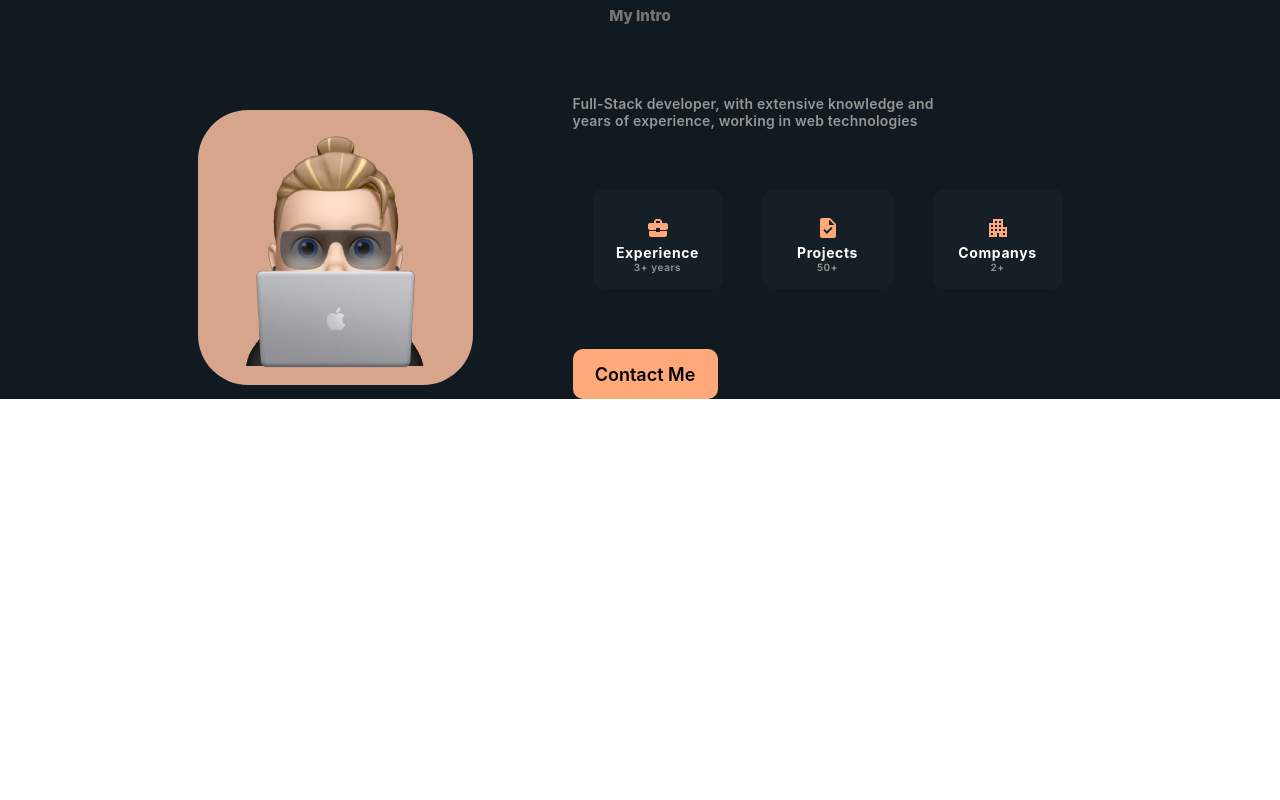
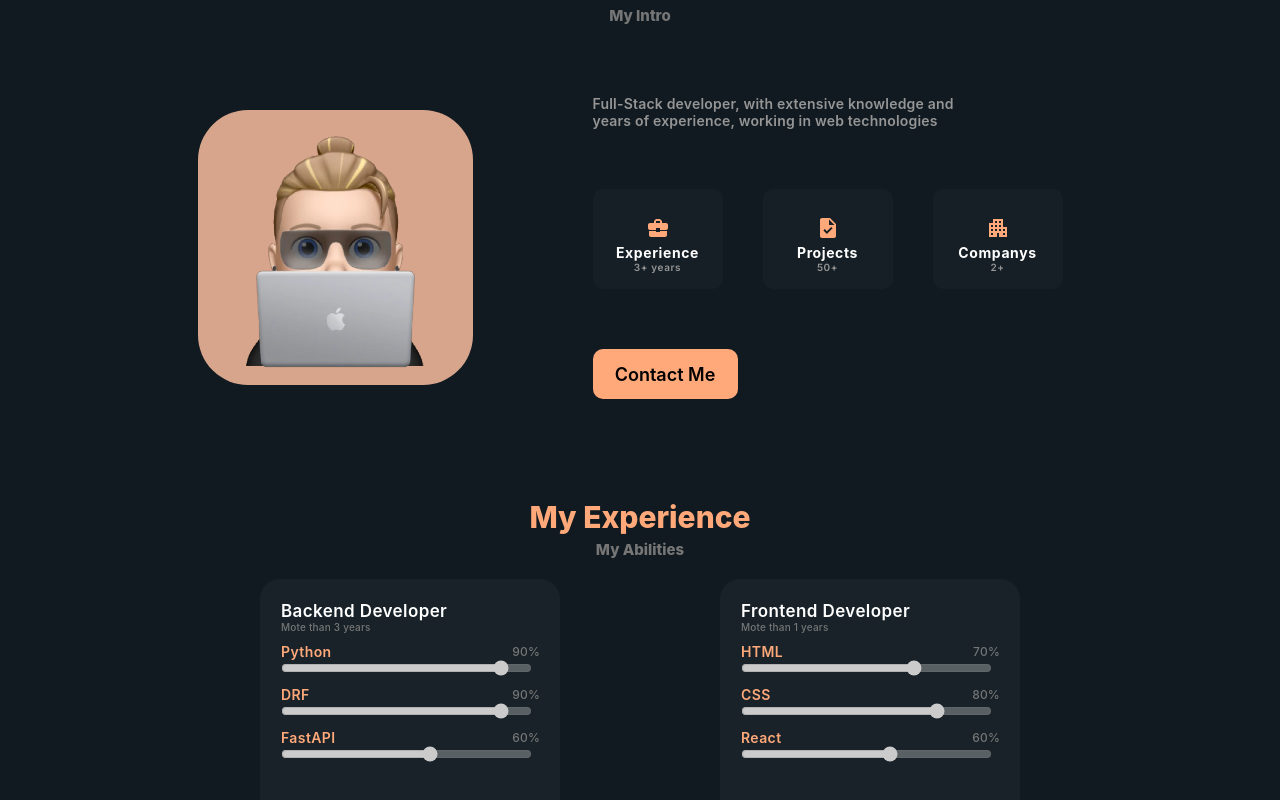
Before and after one commit to samuraii-company/AlonePersonalWebsite, a React (Create React App) app: page / in a window 1280 px wide. Shown: the part 772-1572 px from the top of the page. Before the commit the page ends 1171 px from the top, so only its background shows below. Built offline with nearby package versions, Linux system fonts and the light colour scheme.

Commit message:
add experience

```diff
--- a/package.json
+++ b/package.json
@@ -3,8 +3,6 @@
   "version": "0.1.0",
   "private": true,
   "dependencies": {
-    "@emotion/react": "^11.9.0",
-    "@emotion/styled": "^11.8.1",
     "@mui/icons-material": "^5.6.2",
     "@mui/material": "^5.6.2",
     "@testing-library/jest-dom": "^5.16.4",
--- a/src/components/About.jsx
+++ b/src/components/About.jsx
@@ -18,7 +18,7 @@ function About() {
                 <img src="images/about.webp" alt="" />
             </div>
             <div className="rigth-side">
-                <h1>Full-Stack developer,
+                <h1 className="info">Full-Stack developer,
                 with extensive knowledge and years of experience,
                 working in web technologies</h1>
                 <div className="exp-wrapper">
@@ -119,13 +119,14 @@ const Container = styled.div`
                 margin: 30px 0;
             }
 
-            h1{
+            .info{
                 font-style: normal;
                 font-weight: 600;
                 font-size: 14px;
                 letter-spacing: 0.2px;
                 color: #959595;
                 max-width: 400px;
+                margin-left: 20px;
                 @media(max-width: 470px) {
                     max-width: 350px;
                 }
@@ -177,6 +178,7 @@ const Container = styled.div`
             button{
                 margin-top: 60px;
                 max-width: 145px;
+                margin-left: 20px;
                 background:#FFA97A;
                 color: black;
                 min-width: 135px;
--- a/src/components/Hero.jsx
+++ b/src/components/Hero.jsx
@@ -33,7 +33,6 @@ const Container = styled.div`
     justify-content:center;
     align-items: center;
     flex-direction: column;
-    background: #111A20;
     .wrapper{
         .hero_text{
             display: flex;
--- /dev/null
+++ b/src/components/Stack.jsx
@@ -0,0 +1,172 @@
+import React from 'react'
+import styled from 'styled-components'
+
+
+function Stack() {
+
+    return (
+        <Container>
+            <div className="text-wrapper">
+                <h1>My Experience</h1>
+                <h2>My Abilities</h2>
+            </div>
+            <div className="stack-wrapper">
+                <div className="stack">
+                    <div className="texts">
+                        <h1>Backend Developer</h1>
+                        <p>Mote than 3 years</p>
+                    </div>
+                    <div className="stack_tech">
+                        <div className="persent">
+                            <h1>Python</h1>
+                            <p>90%</p>
+                        </div>
+                        <input className="meter" type="range" min="0" max="100" id="r" step="1" value="90" disabled />
+                    </div>
+                    <div className="stack_tech">
+                        <div className="persent">
+                            <h1>DRF</h1>
+                            <p>90%</p>
+                        </div>
+                        <input className="meter" type="range" min="0" max="100" id="r" step="1" value="90" disabled />
+                    </div>
+                    <div className="stack_tech">
+                        <div className="persent">
+                            <h1>FastAPI</h1>
+                            <p>60%</p>
+                        </div>
+                        <input className="meter" type="range" min="0" max="100" id="r" step="1" value="60" disabled />
+                    </div>
+                </div>
+
+                <div className="stack">
+                    <div className="texts">
+                        <h1>Frontend Developer</h1>
+                        <p>Mote than 1 years</p>
+                    </div>
+                    <div className="stack_tech">
+                        <div className="persent">
+                            <h1>HTML</h1>
+                            <p>70%</p>
+                        </div>
+                        <input className="meter" type="range" min="0" max="100" id="r" step="1" value="70" disabled />
+                    </div>
+                    <div className="stack_tech">
+                        <div className="persent">
+                            <h1>CSS</h1>
+                            <p>80%</p>
+                        </div>
+                        <input className="meter" type="range" min="0" max="100" id="r" step="1" value="80" disabled />
+                    </div>
+                    <div className="stack_tech">
+                        <div className="persent">
+                            <h1>React</h1>
+                            <p>60%</p>
+                        </div>
+                        <input className="meter" type="range" min="0" max="100" id="r" step="1" value="60" disabled />
+                    </div>
+                </div>
+            </div>
+        </Container>
+    )
+}
+
+export default Stack
+
+const Container = styled.div`
+    padding-top: 100px;
+    display: flex;
+    justify-content:center;
+    align-items: center;
+    flex-direction: column;
+
+    .text-wrapper{
+        display: flex;
+        justify-content:center;
+        align-items: center;
+        flex-direction: column;
+        h1{
+            font-style: normal;
+            font-weight: 800;
+            font-size: 30px;
+            color: #FFA97A;
+        }
+        h2{
+            margin-top: 5px;
+            font-style: normal;
+            font-weight: 800;
+            font-size: 15px;
+            color: #767676;
+        }
+    }
+
+    .stack-wrapper{
+        display:flex;
+        flex-direction: row;
+        justify-content: space-between;
+        align-items: center;
+        margin: 20px 0;
+        @media(max-width:620px){
+            flex-direction: column;
+        }
+        .stack{
+            min-width: 300px;
+            min-height: 250px;
+            background: #182228;
+            margin: 0 80px;
+            border-radius: 20px;
+            @media(max-width:760px){
+                margin: 0 10px;
+            }
+            @media(max-width:620px){
+                margin: 20px 0;
+            }
+            .texts{
+                margin: 22px 0 0 21px;
+                h1{
+                    font-style: normal;
+                    font-weight: 600;
+                    font-size: 17px;
+                    letter-spacing: 0.4px;
+                    color: #FFFFFF;
+                }
+                p{
+                    font-style: normal;
+                    font-weight: 500;
+                    font-size: 10px;
+                    letter-spacing: 0.2px;
+                    color: #767676;
+                }
+            }
+            .stack_tech{
+                margin: 10px 0 0 21px;
+                display: flex;
+                flex-direction:column;
+                .persent{
+                    display: flex;
+                    justify-content: space-between;
+                    align-items: center;
+                        h1{
+                            font-style: normal;
+                            font-weight: 600;
+                            font-size: 14px;
+                            letter-spacing: 0.4px;
+                            color: #ffa97a;
+                        }
+                        p{
+                            font-style: normal;
+                            font-weight: 500;
+                            font-size: 12px;
+                            letter-spacing: 0.2px;
+                            color: #767676;
+                            margin-right: 20px;
+
+                        }
+                }
+                .meter{
+                    max-width: 90%;
+                }
+            }
+        }
+    }
+`
--- a/src/pages/HomePage.jsx
+++ b/src/pages/HomePage.jsx
@@ -3,6 +3,7 @@ import Header from '../components/Header'
 import Hero from '../components/Hero'
 import About from '../components/About'
 import styled from 'styled-components'
+import Stack from '../components/Stack'
 
 function HomePage() {
   return (
@@ -10,6 +11,7 @@ function HomePage() {
         <Header />
         <Hero />
         <About />
+        <Stack />
       </Home>
 
   )
```
Also changed, not shown: 1 other file (tests, documents, lock files or other folders).
